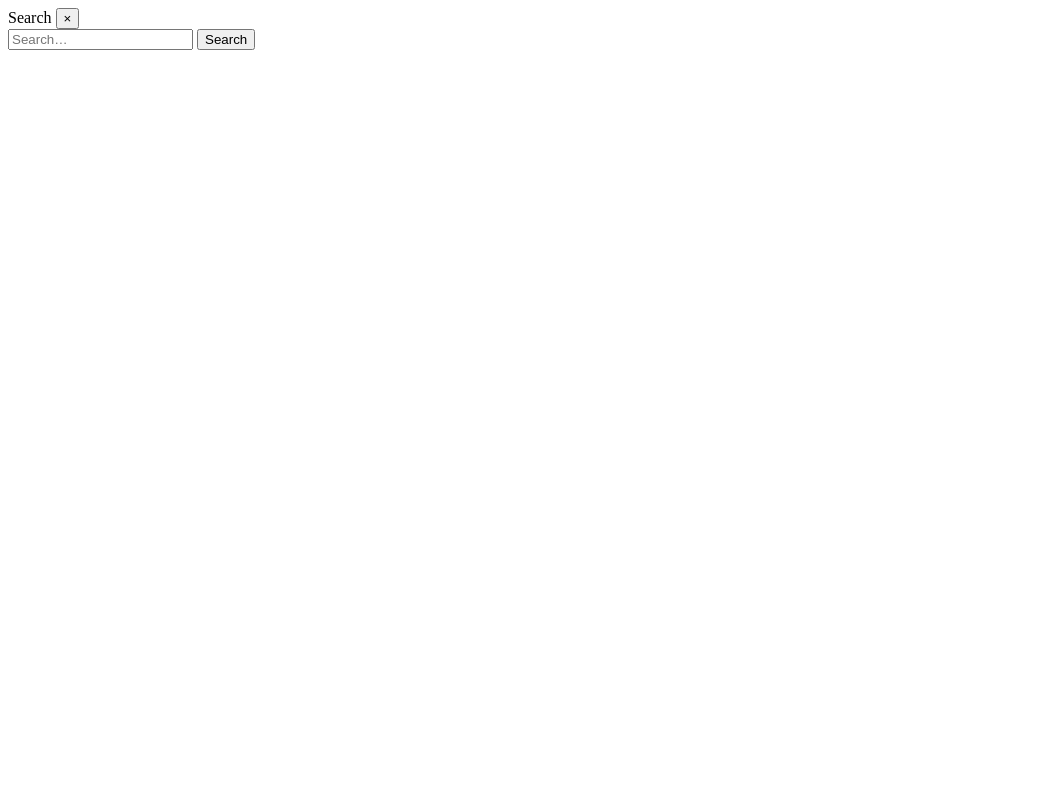
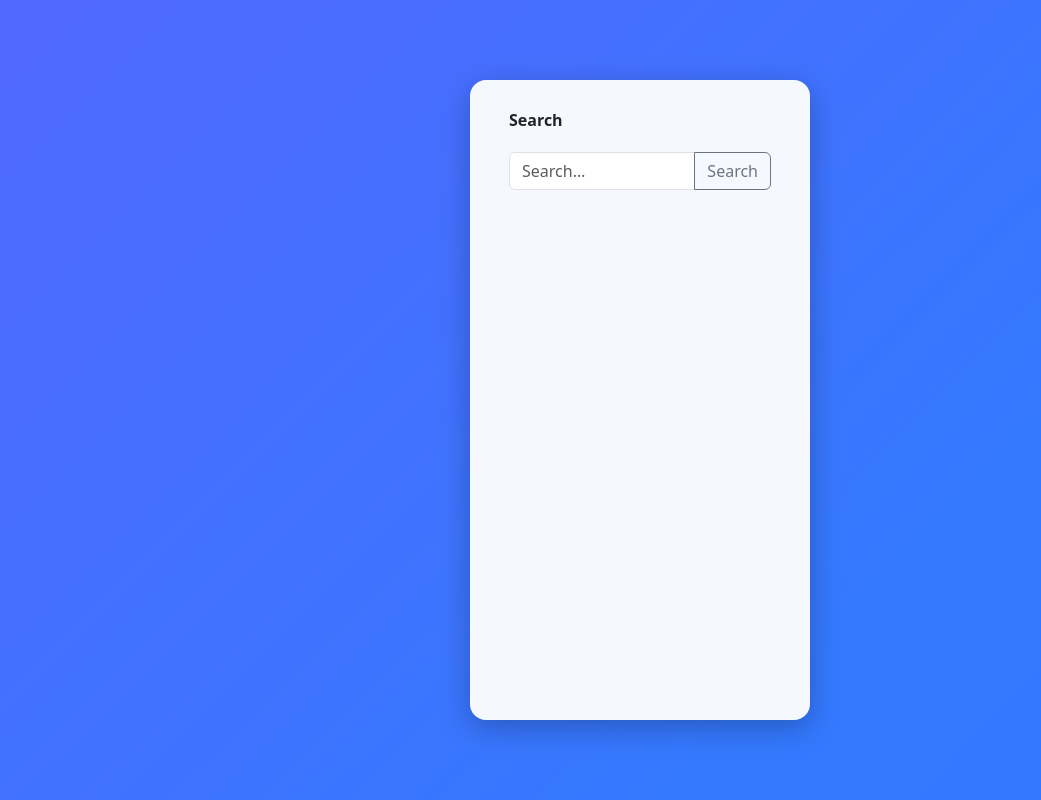
Before and after one commit to bennyhartnett/bennyhartnett.com, a plain HTML site: page search.html in a window 1280 px wide. Shown: the whole page, without its empty margins (0-1041 px from the left). Drawn offline with nearby package versions, Linux system fonts and the light colour scheme.

Commit message:
Make search.html standalone

```diff
--- a/search.html
+++ b/search.html
@@ -1,6 +1,29 @@
+<!DOCTYPE html>
+<html lang="en">
+<head>
+  <meta charset="UTF-8">
+  <meta name="viewport" content="width=device-width, initial-scale=1.0">
+  <title>Search</title>
+  <link href="https://cdn.jsdelivr.net/npm/bootstrap@5.3.0/dist/css/bootstrap.min.css" rel="stylesheet">
+  <link rel="stylesheet" href="style.css">
+</head>
+<body>
+  <div class="panel open" id="search">
     <header>Search <button class="close-btn" aria-label="Close">&times;</button></header>
     <div class="input-group mb-3">
       <input type="text" class="form-control" placeholder="Search…">
       <button class="btn btn-outline-secondary" type="button" id="searchBtn">Search</button>
     </div>
     <div class="accordion search-results"></div>
+  </div>
+
+  <script src="searchData.js"></script>
+  <script src="script.js"></script>
+  <script>
+    // Initialize the standalone search panel
+    loadPanelContent('search');
+    // Hide the close button since there is no panel to dismiss
+    document.querySelector('.close-btn').style.display = 'none';
+  </script>
+</body>
+</html>
```
Lines whose indentation alone changed are shown as unchanged.
